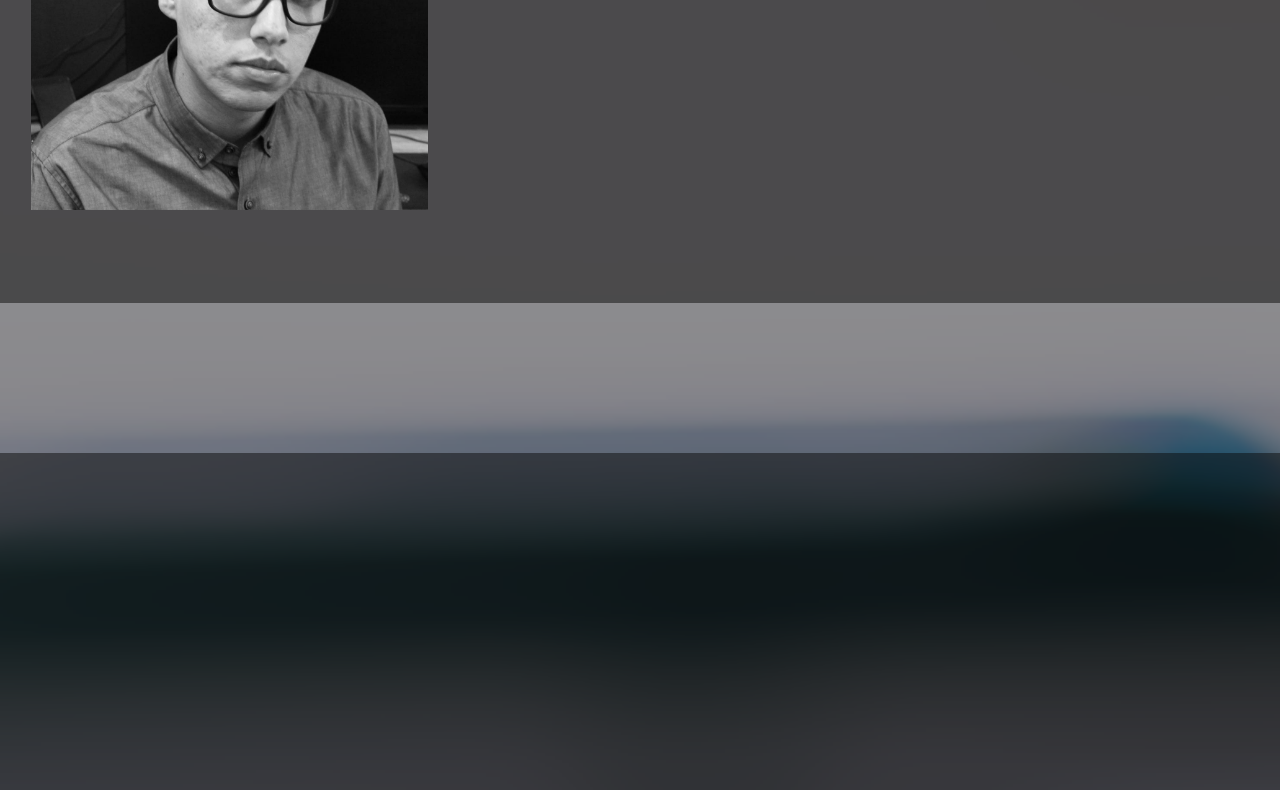
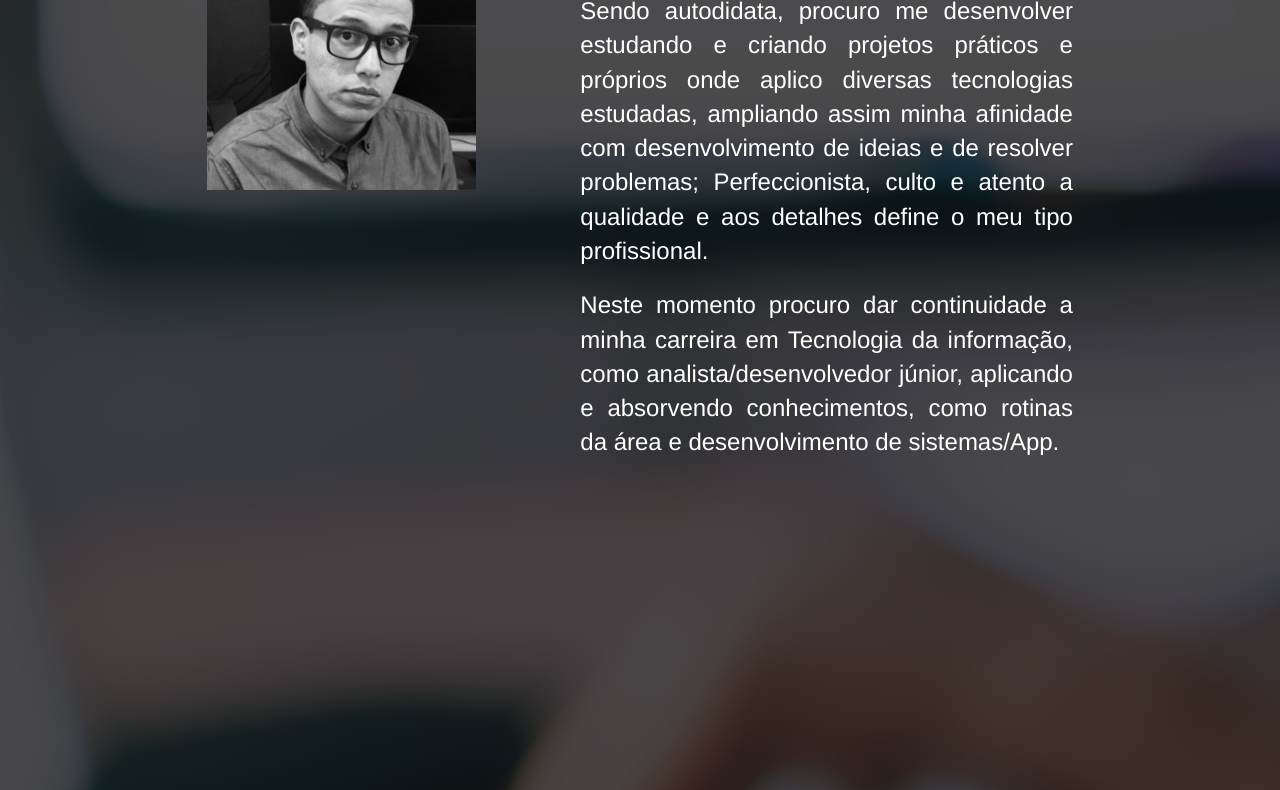
Before and after one commit to jsi1v4/jsi1v4.github.io, a plain HTML site: page index.html in a window 1280 px wide. Shown: the part 277-1067 px from the top of the page. Drawn offline with Linux system fonts and the light colour scheme.

Commit message:
[Resume] layout done

```diff
--- a/assets/css/app.css
+++ b/assets/css/app.css
@@ -38,24 +38,19 @@ body {
 }
 
 /* Panel */
-.panel-sp {
-    width: 100%;
-    height: 150px;
-}
 .panel-bg {
     width: 100%;
-    height: 500px;
+    height: 100%;
+    padding-left: 15%;
+    padding-right: 15%;
+    padding-top: 10%;
+    padding-bottom: 10%;
 }
 .panel-color {
     background-color: rgb(10, 10, 10, 0.5)
 }
 
 /* Resume */
-.resume-img, .resume-info {
-    width: 100%;
-    height: 100%;
-    margin-top: 25px;
-    margin-bottom: 25px;
-    margin-left: 16px;
-    margin-right: 16px;
+.resume-info {
+    font-size: x-large;
 }
--- a/assets/js/app.js
+++ b/assets/js/app.js
@@ -14,6 +14,11 @@ $(document).ready(() => {
             Sendo autodidata, procuro me desenvolver estudando e criando projetos práticos e próprios onde aplico diversas tecnologias estudadas,
             ampliando assim minha afinidade com desenvolvimento de ideias e de resolver problemas;
             Perfeccionista, culto e atento a qualidade e aos detalhes define o meu tipo profissional.
+        `,
+        goal:
+        `
+            Neste momento procuro dar continuidade a minha carreira em Tecnologia da informação, como analista/desenvolvedor júnior,
+            aplicando e absorvendo conhecimentos, como rotinas da área e desenvolvimento de sistemas/App.
         `,
         formation: [
             {
@@ -55,11 +60,6 @@ $(document).ready(() => {
             Logo após iniciei como analista/desenvolvedor júnior na G5 | Evercore criando e automatizando controles,
             desenvolvendo novas features em sistema legado com Asp.Net, em backend NodeJs, banco de dados noSql com MongoDB,
             em mobile com JavaScript e Swift e criando robôs de automatização com Python.
-        `,
-        goal:
-        `
-            Neste momento procuro dar continuidade a minha carreira em Tecnologia da informação, como analista/desenvolvedor júnior,
-            aplicando e absorvendo conhecimentos, como rotinas da área e desenvolvimento de sistemas/App.
         `,
         experience:
         [
@@ -118,8 +118,10 @@ $(document).ready(() => {
     /* Append */
     $('#person').attr('src', info.img);
 
+    $('#resume-name').text(info.name);
     $('#resume-img').attr('src', resume.img);
     $('#resume-info').text(resume.info);
+    $('#resume-goal').text(resume.goal);
 
     /*
     $('#formation#name').text(info.formation.name);
--- a/index.html
+++ b/index.html
@@ -92,18 +92,21 @@
 
 			<!-- Resume -->
 			<div class="panel-bg panel-color">
-				<div class="row container-fluid lead">
+				<div class="row container-fluid">
 					<div class="col-xs-12 col-md-4">
-						<img id="resume-img" class="img-responsive resume-img">
+						<img id="resume-img" class="img-responsive img-? resume-img">
 					</div>
-					<div class="col-xs-12 col-md-8">
-						<div id="resume-info" class="resume-info"></div>
+					<div class="col-xs-12 col-md-1"></div>
+					<div class="col-xs-12 col-md-7">
+						<h2 id="resume-name" class="text-center"></h2>
+						<div id="resume-info" class="resume-info text-justify"></div>
+						<br/>
+						<div id="resume-goal" class="resume-info text-justify"></div>
 					</div>
 				</div>
 			</div>
 
 		</section>
-		<div class="panel-sp"></div>
 		<section id="portfolio">
 
 			<!-- Portfolio -->
@@ -112,7 +115,6 @@
 			</div>
 
 		</section>
-		<div class="panel-sp"></div>
 		<section id="professional">
 
 			<!-- Professional -->
@@ -121,7 +123,6 @@
 			</div>
 
 		</section>
-		<div class="panel-sp"></div>
 		<section id="skills">
 
 			<!-- Skills -->
@@ -130,7 +131,6 @@
 			</div>
 
 		</section>
-		<div class="panel-sp"></div>
 		<section id="code">
 
 			<!-- Code -->
@@ -139,7 +139,6 @@
 			</div>
 
 		</section>
-		<div class="panel-sp"></div>
 		<section id="contact">
 
 			<!-- Contact -->
```
